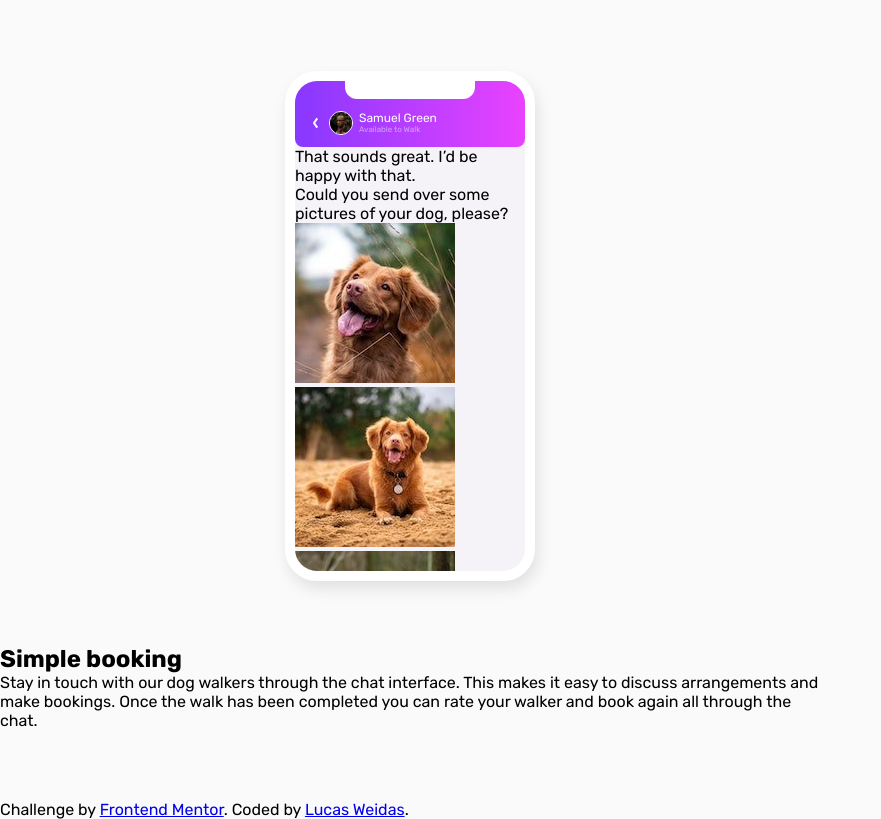
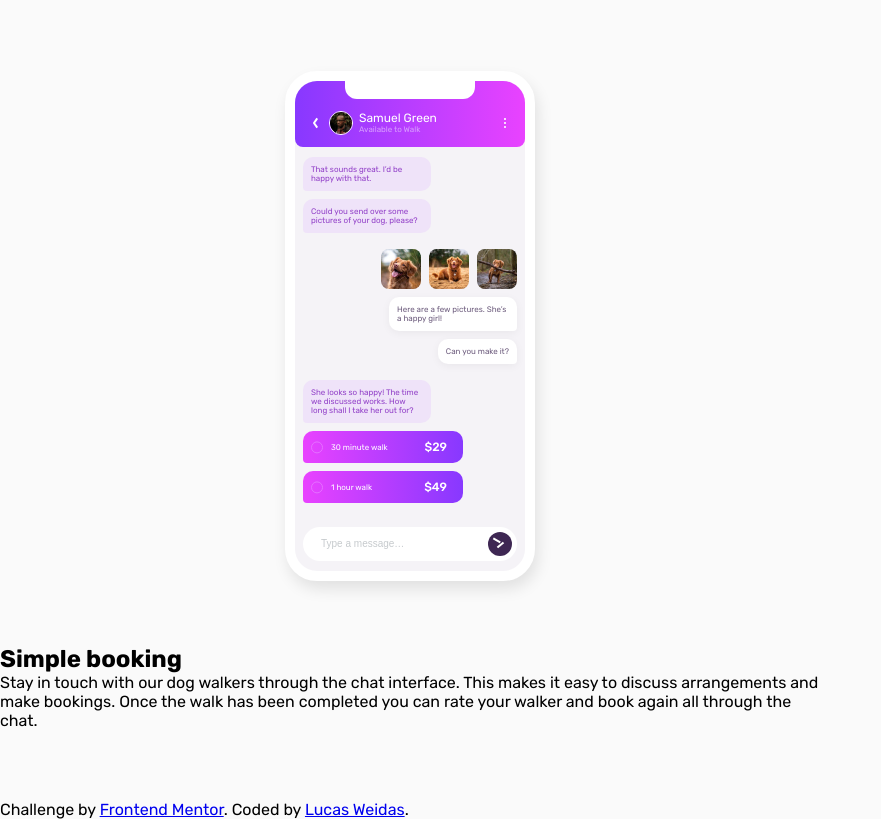
Before and after one commit to lucasweidas/chat-app-css-illustration-master, a plain HTML site: page index.html in a window 1280 px wide. Shown: the whole page, without its empty margins (0-881 px from the left). Drawn offline with Linux system fonts and the light colour scheme.

Commit message:
project update

```diff
--- a/css/style.css
+++ b/css/style.css
@@ -23,10 +23,14 @@
   --clr-app-bg: hsl(270, 20%, 96%);
   --clr-body-bg: hsl(0, 0%, 98%);
   --clr-submit-btn-bg: hsl(271, 36%, 24%);
-  --clr-radio-btn-ol: hsl(289, 100%, 72%);
+  --clr-radio-btn-bd: hsl(289, 100%, 72%);
+  --clr-bg-chat-l: hsla(276, 100%, 81%, 0.2);
+  --clr-bg-chat-r: var(--clr-white);
+  --clr-shadow-chat-r: hsla(0, 0%, 0%, 0.05);
 
   --ff-default: 'Rubik', sans-serif;
   --width-bg-image: clamp(50%, 5vw, 500px);
+  --transition-fast: ease 200ms;
 }
 
 /****************************************/
@@ -96,7 +100,8 @@ button {
   column-gap: 0.5rem;
 }
 
-.card__btn-arrow {
+.card__btn-arrow,
+.card__btn-ellipsis {
   width: 12px;
   height: 20px;
 }
@@ -147,7 +152,195 @@ button {
 }
 
 .card__btn-ellipsis {
+  position: relative;
+  display: grid;
+  place-items: center;
+  margin-inline-start: auto;
+}
 
+.card__btn-ellipsis span,
+.card__btn-ellipsis::before,
+.card__btn-ellipsis::after {
+  display: block;
+  width: 2px;
+  height: 2px;
+  background-color: var(--clr-white);
+  opacity: 0.8;
+}
+
+.card__btn-ellipsis::before,
+.card__btn-ellipsis::after {
+  content: '';
+  position: absolute;
+}
+
+.card__btn-ellipsis::before {
+  top: 5px;
+}
+
+.card__btn-ellipsis::after {
+  bottom: 5px;
+}
+
+/* App Chat Container */
+.app-chat {
+  height: calc(100% - 66px);
+  display: flex;
+  flex-direction: column;
+  row-gap: 0.5rem;
+  padding: 0.625rem 0.5rem;
+}
+
+.message {
+  font-size: 0.5rem;
+  width: fit-content;
+  max-width: 8rem;
+  padding: 0.5rem;
+  border-radius: 0.625rem;
+}
+
+.message:nth-child(2),
+.message:nth-child(5) {
+  margin-block-end: 0.5rem;
+}
+
+.friend.message {
+  color: var(--clr-text-02);
+  border-bottom-left-radius: 0.25rem;
+  background-color: var(--clr-bg-chat-l);
+}
+
+.images {
+  display: flex;
+  gap: 0.5rem;
+}
+
+.images img {
+  width: 2.5rem;
+  border-radius: 0.5rem;
+}
+
+.user {
+  align-self: flex-end;
+}
+
+.user.message {
+  color: var(--clr-text-03);
+  border-bottom-right-radius: 0.25rem;
+  background-color: var(--clr-bg-chat-r);
+  box-shadow: 0 2px 8px var(--clr-shadow-chat-r);
+}
+
+.bet {
+  max-width: 10rem;
+  min-height: 2rem;
+  display: flex;
+  align-items: center;
+  gap: 0.5rem;
+  font-size: 0.5rem;
+  color: var(--clr-white);
+  background-image: linear-gradient(to right, var(--clr-light-magenta), var(--clr-light-violet));
+  border-radius: 0.625rem 0.625rem 0.625rem 0.25rem;
+  padding: 0.5rem 1rem 0.5rem 0.5rem;
+}
+
+.bet input[type='radio'] {
+  position: absolute;
+  opacity: 0;
+}
+
+.bet label {
+  cursor: pointer;
+  position: relative;
+  top: 1px;
+  padding-inline-start: 1.25rem;
+}
+
+.bet label::before {
+  content: '';
+  display: block;
+  width: 0.75rem;
+  height: 0.75rem;
+  position: absolute;
+  top: 50%;
+  left: 0;
+  transform: translateY(-55%);
+  border: 1px solid var(--clr-radio-btn-bd);
+  border-radius: 50%;
+  padding: 0.125rem;
+  transition: border-color var(--transition-fast), background-color var(--transition-fast);
+}
+
+.bet label:hover::before {
+  border-color: var(--clr-white);
+}
+
+.bet input[type='radio']:checked ~ label::before {
+  border-color: var(--clr-white);
+  background-color: var(--clr-white);
+  background-clip: content-box;
+}
+
+.bet span {
+  font-size: 0.75rem;
+  font-weight: 500;
+  margin-inline-start: auto;
+}
+
+/* App Form Container */
+.app-form {
+  width: 100%;
+  height: 2.125rem;
+  display: flex;
+  justify-content: space-between;
+  align-items: center;
+  background-color: var(--clr-white);
+  border-radius: 1.063rem;
+  padding: 0.313rem;
+  /* margin-block-start: 0.5rem; */
+  margin-block-start: auto;
+}
+
+#inp-text {
+  font-size: 0.625rem;
+  border: none;
+  padding-inline-start: 0.813rem;
+}
+
+#inp-text:focus-visible {
+  outline: none;
+}
+
+#inp-text::placeholder {
+  color: var(--clr-text-04);
+}
+
+#btn-submit {
+  width: 1.5rem;
+  height: 1.5rem;
+  position: relative;
+  background-color: var(--clr-submit-btn-bg);
+  border-radius: 50%;
+}
+
+#btn-submit::before,
+#btn-submit::after {
+  content: '';
+  display: block;
+  width: 2px;
+  height: 8px;
+  position: absolute;
+  top: 0.5rem;
+  left: 0.5rem;
+  background-color: var(--clr-white);
+}
+
+#btn-submit::before {
+  transform: rotate(50deg) translate(3px, -2px);
+}
+
+#btn-submit::after {
+  transform: rotate(120deg) translate(-3px, 2px);
 }
 
 /****************************************/
--- a/index.html
+++ b/index.html
@@ -4,7 +4,7 @@
   <meta charset="UTF-8">
   <meta name="viewport" content="width=device-width, initial-scale=1.0">
   <link rel="icon" type="image/png" sizes="32x32" href="./images/favicon-32x32.png">
-  <title>Frontend Mentor | [Challenge Name Here]</title>
+  <title>Frontend Mentor | Chat App Illustration</title>
   <link rel="stylesheet" href="css/style.css">
 </head>
 <body>
@@ -20,9 +20,7 @@
             <p>Available to Walk</p>
             <img src="images/avatar.jpg" alt="Samuel Green">
           </section>
-          <button class="card__btn-ellipsis">
-            <span></span>
-          </button>
+          <button class="card__btn-ellipsis"><span></span></button>
         </div>
       </div>
       <!-- App Messages -->
```
